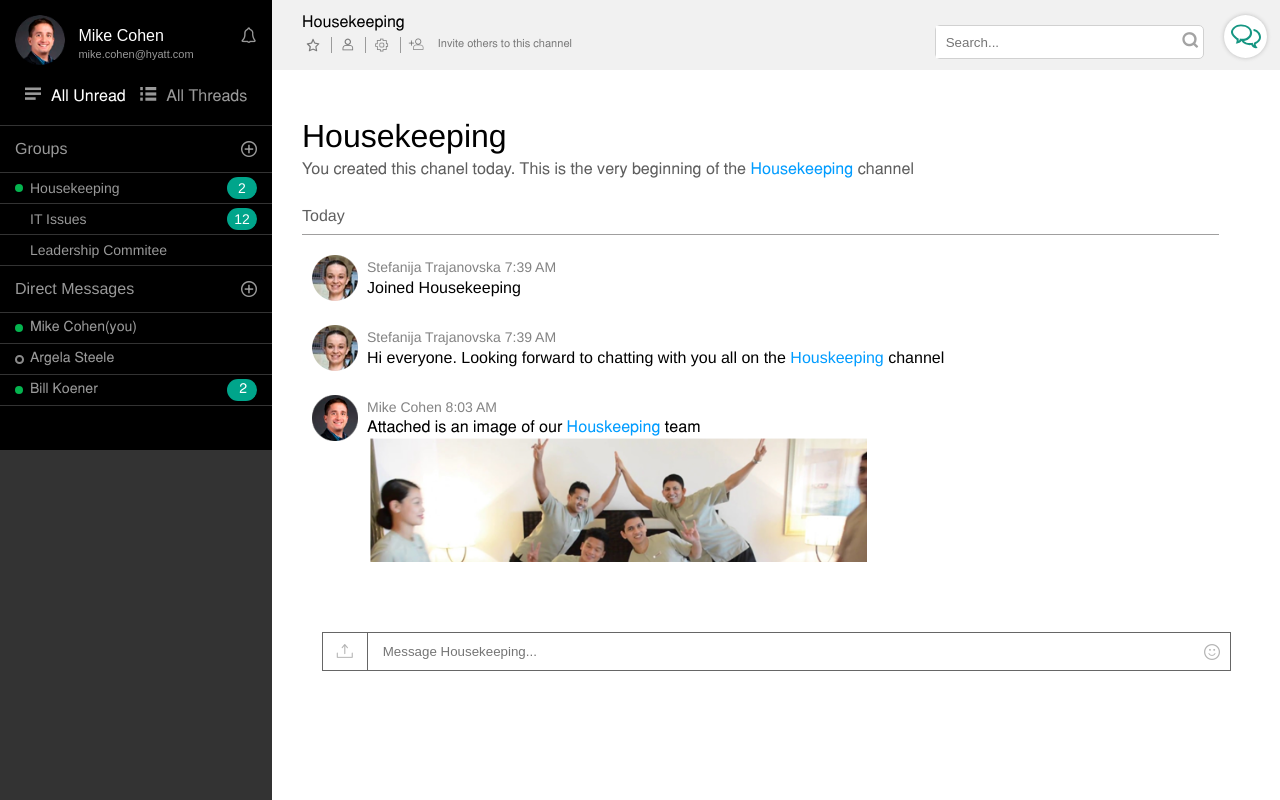
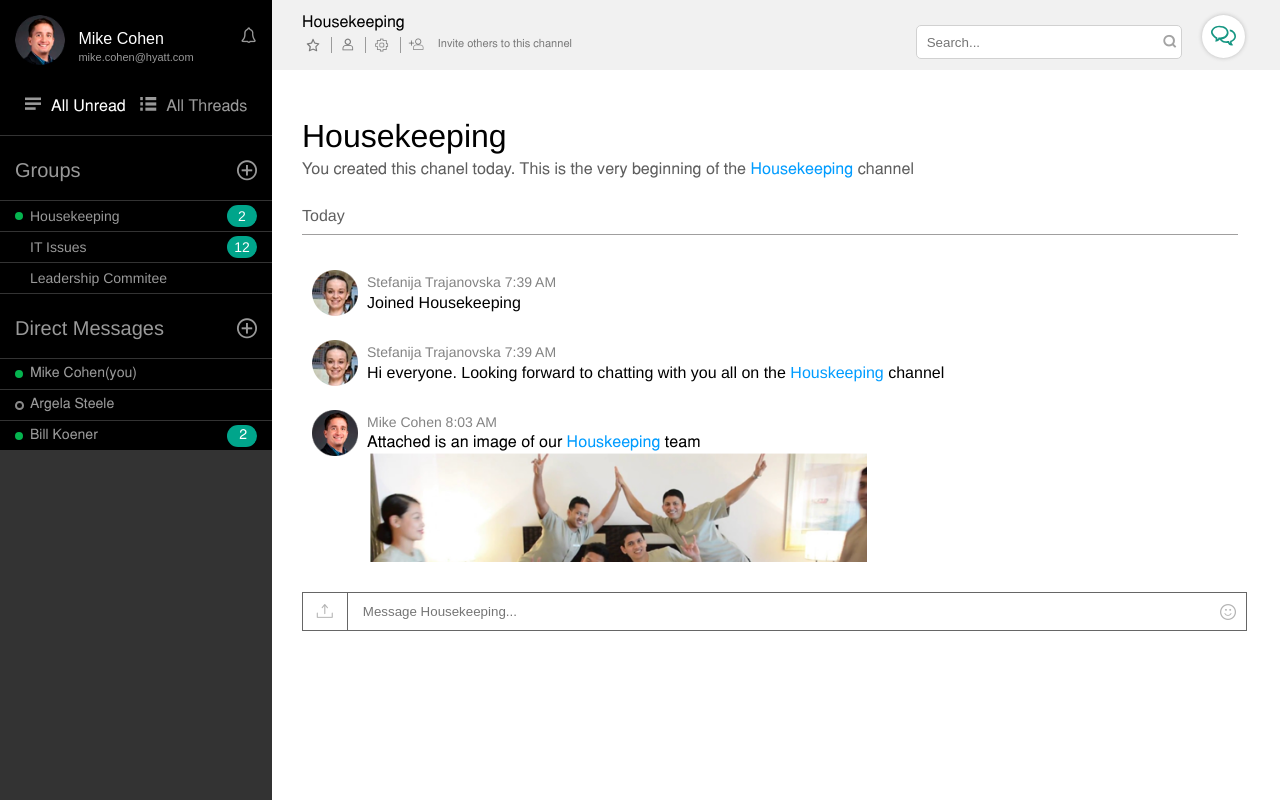
Before and after one commit to camagogs/bob, a plain HTML site: page index.html in a window 1280 px wide. Drawn offline with nearby package versions, Linux system fonts and the light colour scheme; files whose address does not match are found by name.

Commit message:
improviment of layout of bob

```diff
--- a/css/app.css
+++ b/css/app.css
@@ -49,7 +49,7 @@
 }
 .profile-container{
   padding: 15px;
-  height: 95px;
+  height: 105px;
   border-bottom: 1px solid #333333;
   position: relative;
 }
@@ -108,7 +108,10 @@
 .hyt-container-groups > h3{
   border-bottom: 1px solid #333333;
   padding: 15px;
-  font-weight:  50;
+  padding-top: 24px;
+  font-weight:  100;
+  height: 25px;
+  font-size: 20px;
 }
 .hyt-container-groups  li{
   height: 30px;
@@ -201,7 +204,10 @@
 .hyt-container-messages > h3{
   border-bottom: 1px solid #333333;
   padding: 15px;
+  padding-top: 24px;
   font-weight: 100;
+  height: 25px;
+  font-size: 20px;
 }
 .hyt-container-messages  li{
   height: 30px;
@@ -260,9 +266,12 @@
   display: block;
   background-image: url('../utils/baloon-icon.svg');
   background-repeat: space;
-  background-size: 30px;
-  background-position-x: 7px;
-  background-position-y: 5px;
+  background-size: 25px;
+  background-position-x: 9px;
+  background-position-y: 7px;
+}
+.hyt-container-corner{
+  margin-right: 22px;
 }
 .hyt-container-input-search {
   background-color: #fff;
@@ -274,12 +283,14 @@
   border-radius: 5px;
   margin-right: 20px;
   margin-top: 10px;
+
 }
 .hyt-container-input-search span{
   color: #a3a3a3;
   border-radius: 3px;
   background-color: #fff;
   padding-right: 5px;
+  font-size: 13px;
 }
 .hyt-container-input-search input{
   border:none;
@@ -287,6 +298,7 @@
   width: 230px;
   outline: none;
   padding-left: 10px;
+  border-radius: 50%;
 }
 .hyt-container-central{
   padding-left: 30px;
@@ -302,9 +314,8 @@
   color: #5f5f5f;
   padding-top: 10px;
 }
-.hyt-container-central div:nth-child(1){
-  padding-top: 40px;
-
+#hyt-perfil-1{
+  margin-top: 15px;
 }
 @media screen and (max-width: 1024px) {
   .hyt-container-central{
@@ -316,11 +327,11 @@
   color: #5f5f5f;
   padding-top: 30px;
   border-bottom: 1px solid #a09f9f;
-  width: 95%;
+  width: 97%;
   padding-bottom: 10px;
 }
 .hyt-message-input input{
-  width: 85.6%;
+  width: 89.6%;
   height: 35px;
   border: 1px solid #666666;
   border-right: none;
@@ -410,16 +421,15 @@
   cursor: pointer;
 }
 .hyt-message-input{
-  position: absolute;
-  left: 5%;
-  top: 30%;
+    padding-left: 3%;
+    padding-top: 30px;
 }
 footer{
-  background-color: #fff;
+  background-color:#fff;
   height: 100px;
   position: absolute;
+  bottom: 0;
   left: 0;
-  bottom: 0;
   transform: translate(0,42%);
   width: 100%;
 }
--- a/index.html
+++ b/index.html
@@ -61,17 +61,19 @@
           <span class="hyt-invite">Invite others to this channel</span>
         </div>
       </div>
-          <span class="icon-baloon-icon"></span>
-      <div class="hyt-container-input-search">
-        <input type="text" placeholder="Search...">
-        <span class="icon-search-icon"></span>
+      <div class="hyt-container-corner">
+        <span class="icon-baloon-icon"></span>
+        <div class="hyt-container-input-search">
+          <input type="text" placeholder="Search...">
+          <span class="icon-search-icon"></span>
+        </div>
       </div>
     </div>
   <div class="hyt-container-central">
     <p>Housekeeping</p>
     <h5>You created this chanel today. This is the very beginning of the <span class="hyt-span">Housekeeping</span> channel</h5>
     <h3>Today</h3>
-    <div class="hyt-container-perfil">
+    <div id="hyt-perfil-1" class="hyt-container-perfil">
       <h5>Stefanija Trajanovska 7:39 AM</h5>
       <h4>Joined Housekeeping</h4>
     </div>
```
